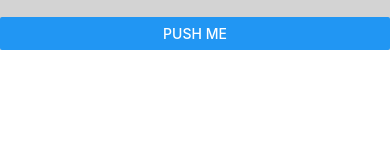
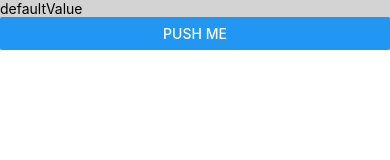
Before and after one commit to karimmakhloufi/react-navigation-stack, a React Native app: screen / in a window 390 px wide. Shown: the top 160 px of the page. Built offline with nearby package versions, Linux system fonts and the light colour scheme.

Commit message:
Hook for input

```diff
--- a/App.js
+++ b/App.js
@@ -1,5 +1,5 @@
 import { StatusBar } from "expo-status-bar";
-import React from "react";
+import React, { useState } from "react";
 import {
   StyleSheet,
   Text,
@@ -10,10 +10,11 @@ import {
 } from "react-native";
 
 export default function App() {
+  const [inputValue, setInputValue] = useState("defaultValue");
   return (
     <ScrollView>
       <View style={{ backgroundColor: "lightgrey" }}>
-        <TextInput></TextInput>
+        <TextInput value={inputValue}></TextInput>
         <Button title="Push me"></Button>
       </View>
     </ScrollView>
```
